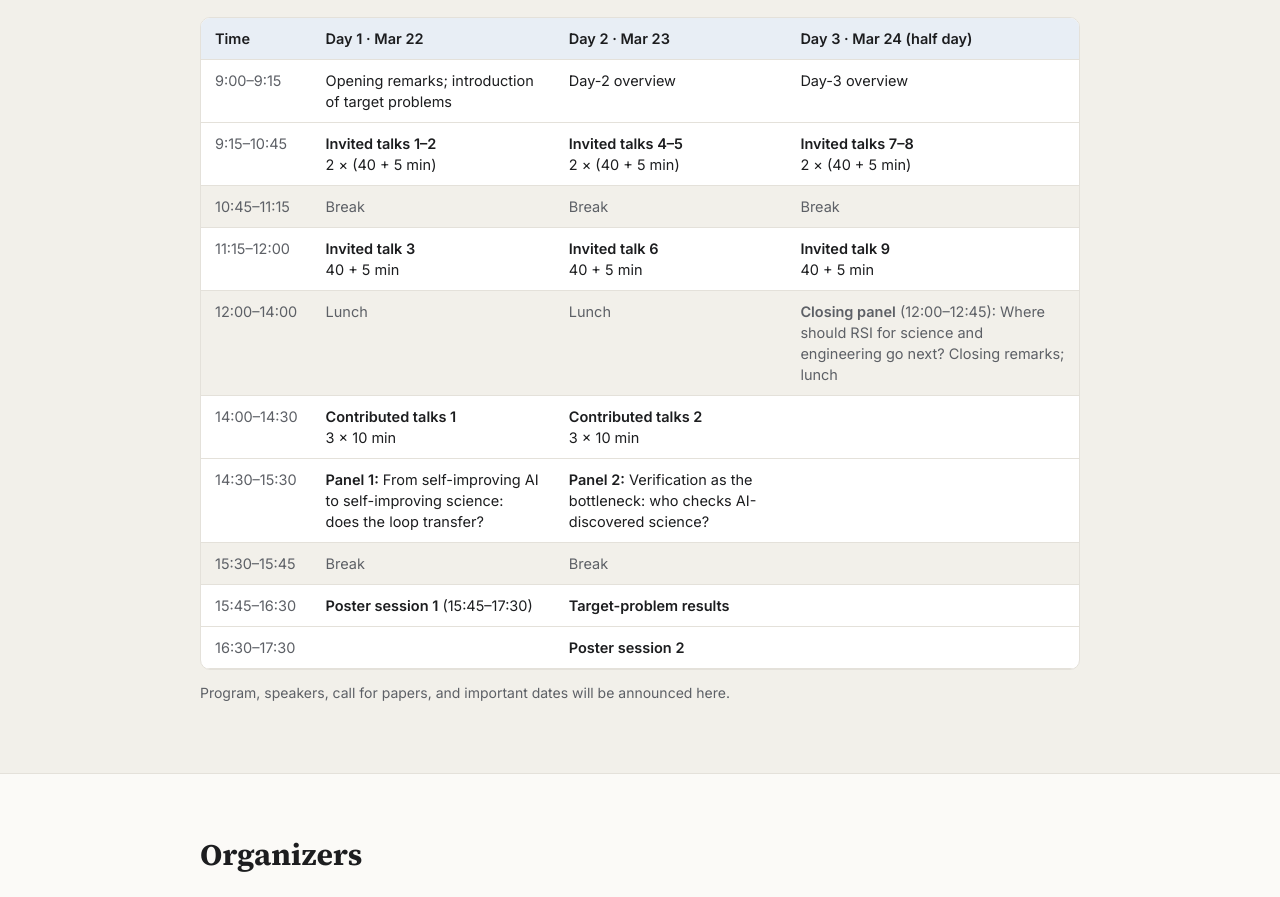
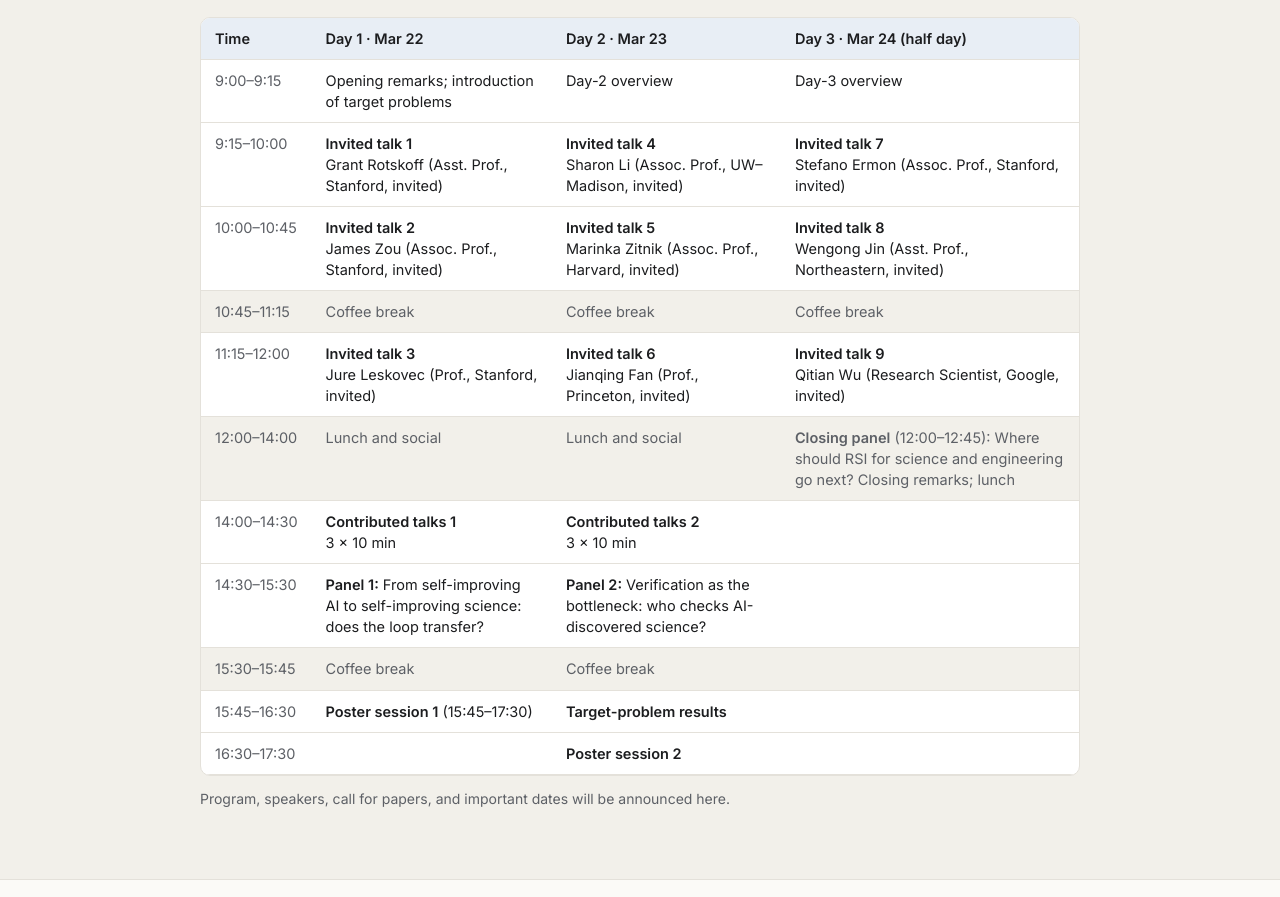
Before and after one commit to rsi4se/rsi4se.github.io, a plain HTML site: page index.html in a window 1280 px wide. Shown: the part 2956-3853 px from the top of the page. Drawn offline with Linux system fonts and the light colour scheme.

Commit message:
Name invited speakers in program

```diff
--- a/index.html
+++ b/index.html
@@ -188,13 +188,14 @@
     <thead><tr><th>Time</th><th>Day 1 · Mar 22</th><th>Day 2 · Mar 23</th><th>Day 3 · Mar 24 (half day)</th></tr></thead>
     <tbody>
       <tr><td class="time">9:00–9:15</td><td>Opening remarks; introduction of target problems</td><td>Day-2 overview</td><td>Day-3 overview</td></tr>
-      <tr><td class="time">9:15–10:45</td><td><b>Invited talks 1–2</b><br>2 × (40 + 5 min)</td><td><b>Invited talks 4–5</b><br>2 × (40 + 5 min)</td><td><b>Invited talks 7–8</b><br>2 × (40 + 5 min)</td></tr>
-      <tr class="quiet"><td class="time">10:45–11:15</td><td>Break</td><td>Break</td><td>Break</td></tr>
-      <tr><td class="time">11:15–12:00</td><td><b>Invited talk 3</b><br>40 + 5 min</td><td><b>Invited talk 6</b><br>40 + 5 min</td><td><b>Invited talk 9</b><br>40 + 5 min</td></tr>
-      <tr class="quiet"><td class="time">12:00–14:00</td><td>Lunch</td><td>Lunch</td><td><b>Closing panel</b> (12:00–12:45): Where should RSI for science and engineering go next? Closing remarks; lunch</td></tr>
+      <tr><td class="time">9:15–10:00</td><td><b>Invited talk 1</b><br>Grant Rotskoff (Asst. Prof., Stanford, invited)</td><td><b>Invited talk 4</b><br>Sharon Li (Assoc. Prof., UW–Madison, invited)</td><td><b>Invited talk 7</b><br>Stefano Ermon (Assoc. Prof., Stanford, invited)</td></tr>
+      <tr><td class="time">10:00–10:45</td><td><b>Invited talk 2</b><br>James Zou (Assoc. Prof., Stanford, invited)</td><td><b>Invited talk 5</b><br>Marinka Zitnik (Assoc. Prof., Harvard, invited)</td><td><b>Invited talk 8</b><br>Wengong Jin (Asst. Prof., Northeastern, invited)</td></tr>
+      <tr class="quiet"><td class="time">10:45–11:15</td><td>Coffee break</td><td>Coffee break</td><td>Coffee break</td></tr>
+      <tr><td class="time">11:15–12:00</td><td><b>Invited talk 3</b><br>Jure Leskovec (Prof., Stanford, invited)</td><td><b>Invited talk 6</b><br>Jianqing Fan (Prof., Princeton, invited)</td><td><b>Invited talk 9</b><br>Qitian Wu (Research Scientist, Google, invited)</td></tr>
+      <tr class="quiet"><td class="time">12:00–14:00</td><td>Lunch and social</td><td>Lunch and social</td><td><b>Closing panel</b> (12:00–12:45): Where should RSI for science and engineering go next? Closing remarks; lunch</td></tr>
       <tr><td class="time">14:00–14:30</td><td><b>Contributed talks 1</b><br>3 × 10 min</td><td><b>Contributed talks 2</b><br>3 × 10 min</td><td></td></tr>
       <tr><td class="time">14:30–15:30</td><td><b>Panel 1:</b> From self-improving AI to self-improving science: does the loop transfer?</td><td><b>Panel 2:</b> Verification as the bottleneck: who checks AI-discovered science?</td><td></td></tr>
-      <tr class="quiet"><td class="time">15:30–15:45</td><td>Break</td><td>Break</td><td></td></tr>
+      <tr class="quiet"><td class="time">15:30–15:45</td><td>Coffee break</td><td>Coffee break</td><td></td></tr>
       <tr><td class="time">15:45–16:30</td><td><b>Poster session 1</b> (15:45–17:30)</td><td><b>Target-problem results</b></td><td></td></tr>
       <tr><td class="time">16:30–17:30</td><td></td><td><b>Poster session 2</b></td><td></td></tr>
     </tbody>
```
